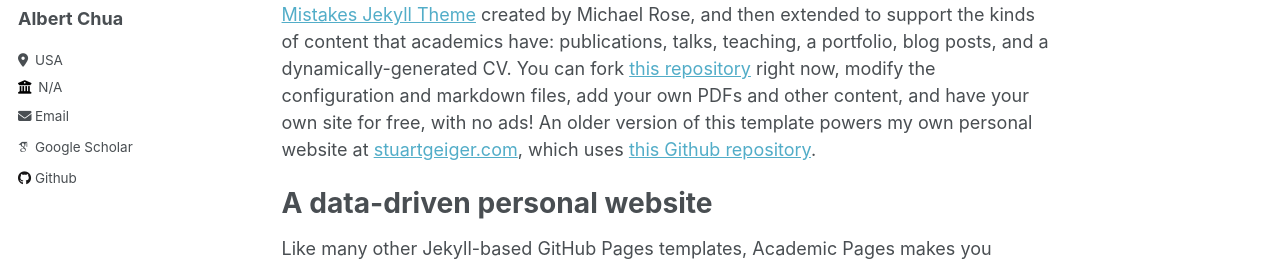
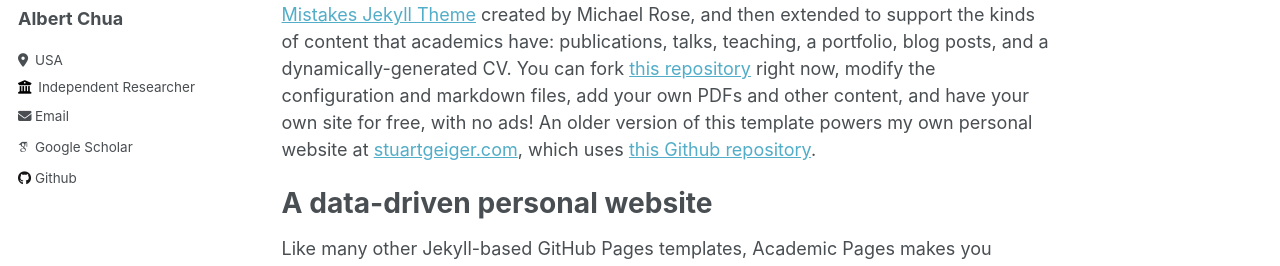
Before and after one commit to alchua1996/alchua1996.github.io, a Jekyll site: the page built from _pages/about.md, in a window 1280 px wide. Shown: the part 283-549 px from the top of the page. Built offline with Jekyll 4.4.1, drawn with Linux system fonts in a browser that asks for light colours; some web fonts are replaced.

Commit message:
Update _config.yml

```diff
--- a/_config.yml
+++ b/_config.yml
@@ -26,7 +26,7 @@ author:
   pronouns         : # example: "she/her"
   bio              : ""
   location         : "USA"
-  employer         : "N/A"
+  employer         : "Independent Researcher"
   uri              : # URL
   email            : "alchua1996@gmail.com"
 
```
